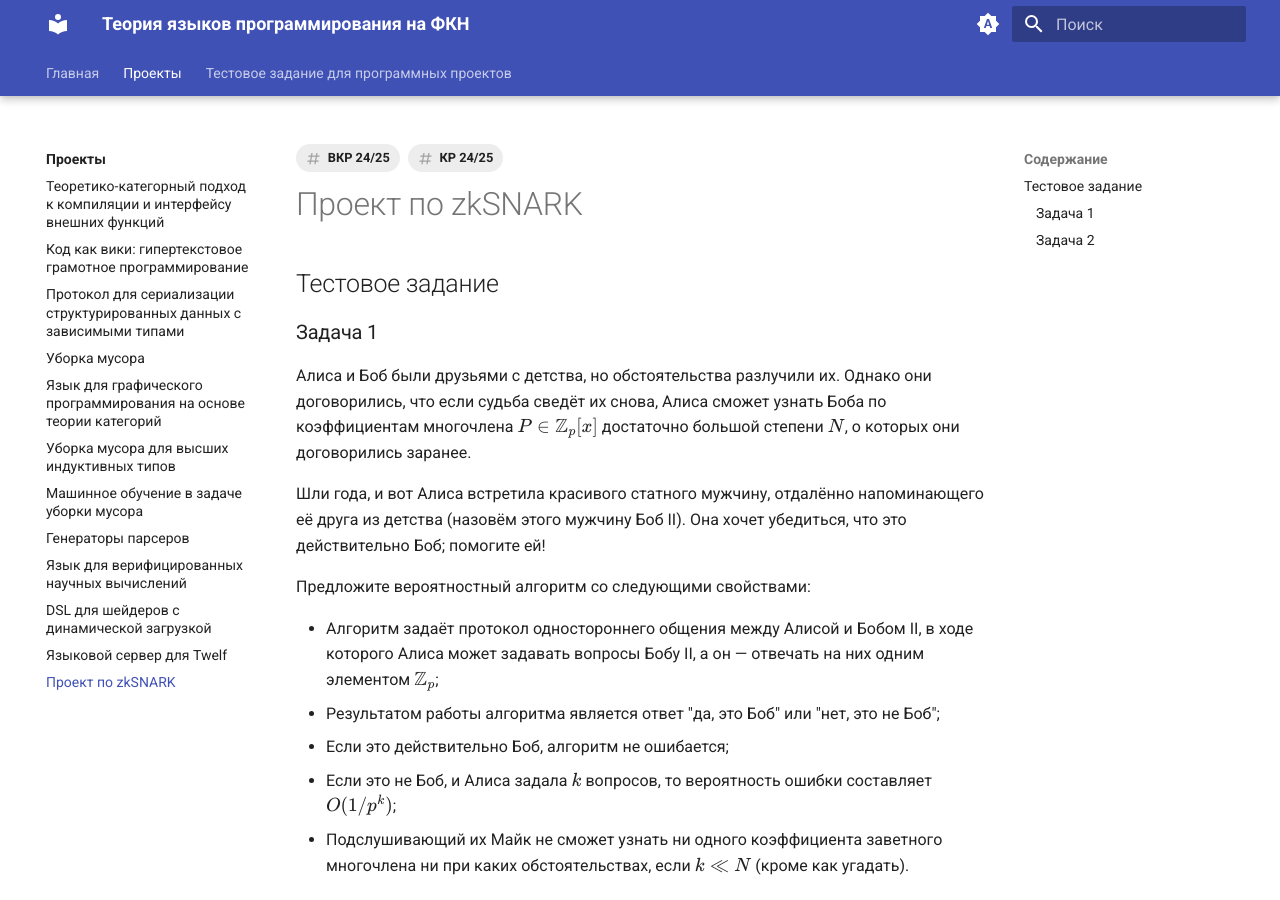
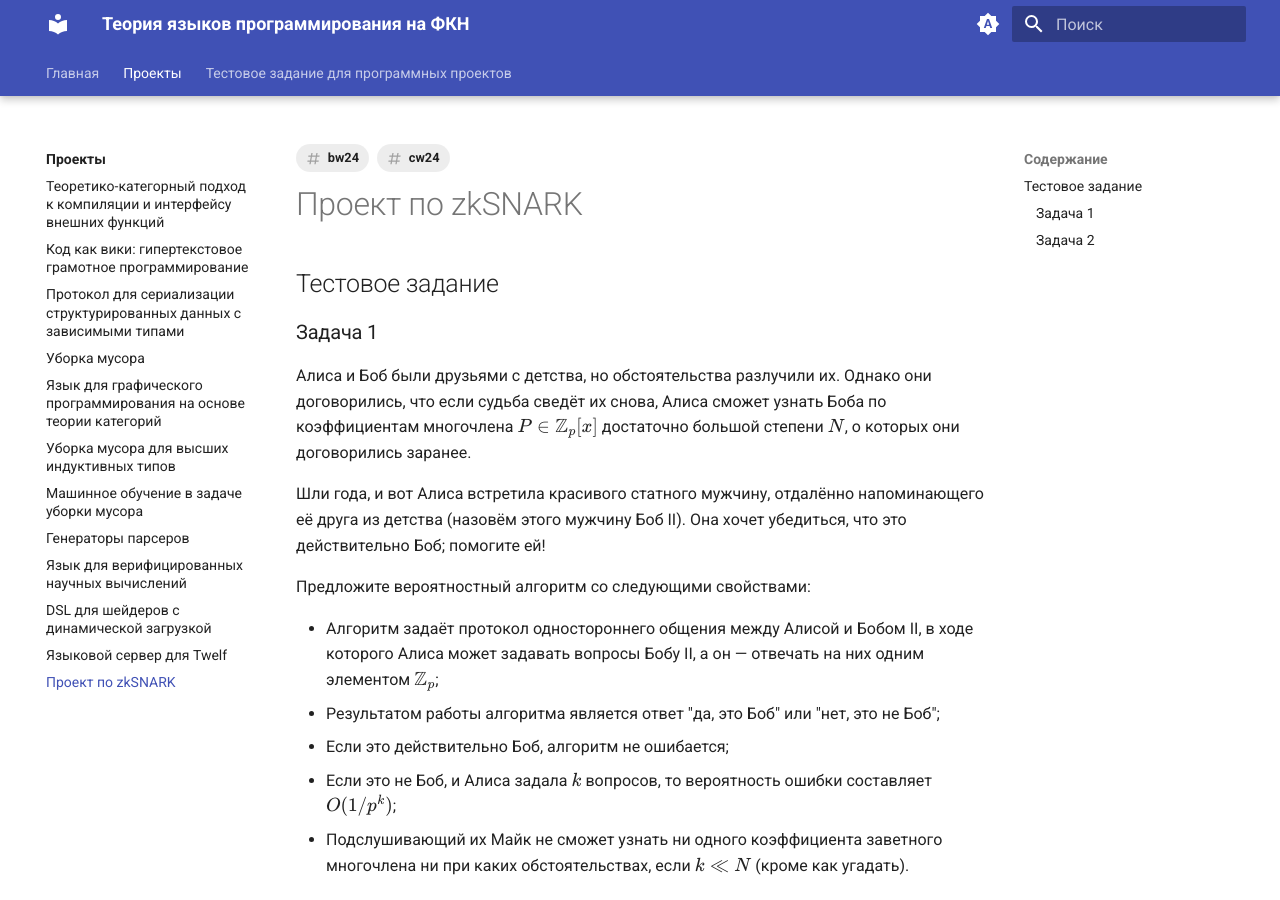
Before and after one commit to Church-of-Church-HSE/Church-of-Church-HSE.github.io, an MkDocs documentation site: the page built from docs/projects/zksnark.md, in a window 1280 px wide and 900 px high. Built offline with MkDocs 1.6.1 and Material for MkDocs 9.7.7, drawn with Linux system fonts in a browser that asks for light colours.

Commit message:
tag is usage example

```diff
--- a/docs/projects/zksnark.md
+++ b/docs/projects/zksnark.md
@@ -1,7 +1,7 @@
 ---
 tags:
-  - КР 24/25
-  - ВКР 24/25
+  - cw24
+  - bw24
 ---
 
 # Проект по zkSNARK
```
